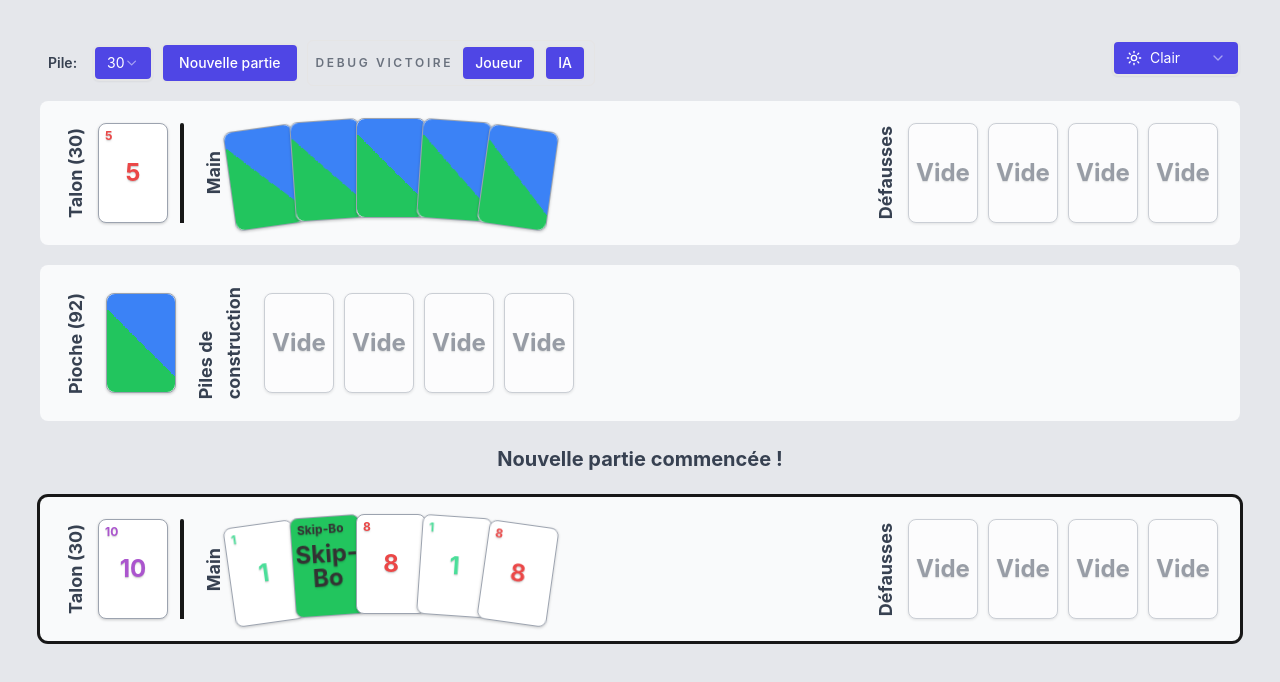
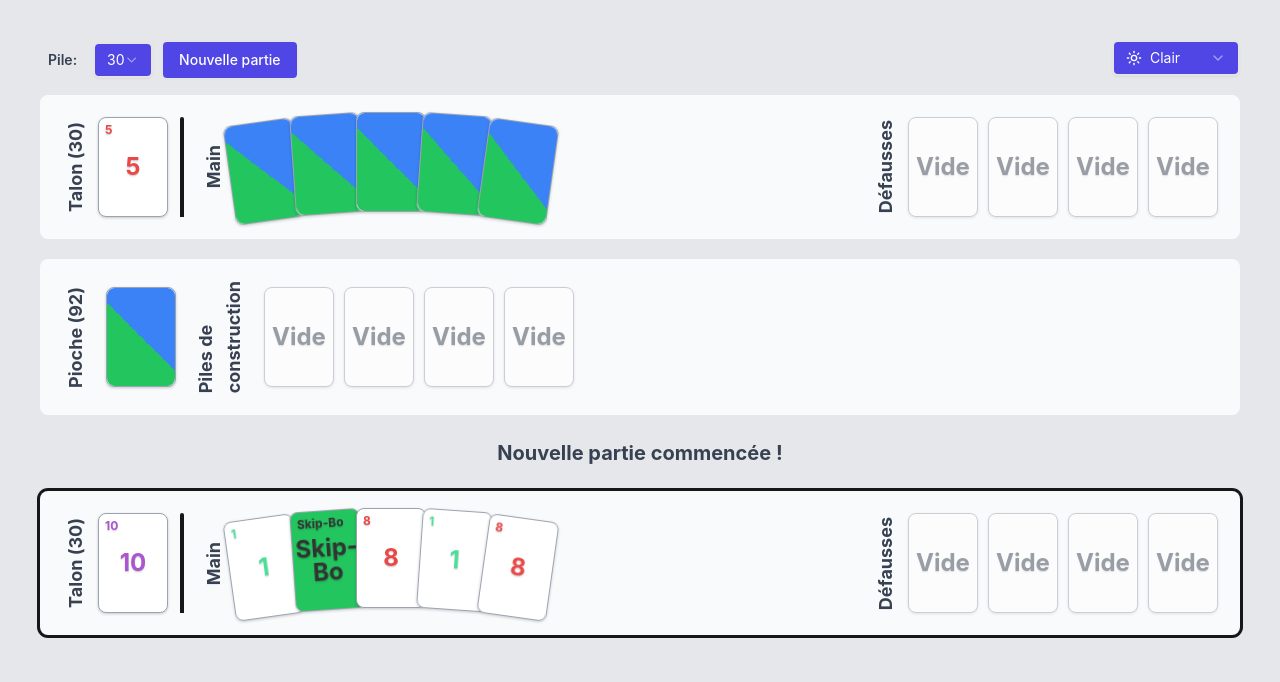
Before and after one commit to klbsjpolp/skip-bo, a React (Vite) app: page / in a window 1280 px wide. Shown: the top 682 px of the page. Built offline with nearby package versions, Linux system fonts and the light colour scheme.

Commit message:
Remove temporary victory debug controls

```diff
--- a/src/App.tsx
+++ b/src/App.tsx
@@ -8,7 +8,7 @@
 import { useEffect } from 'react';
 
 function App() {
-  const { gameState, initializeGame, selectCard, playCard, discardCard, clearSelection, canPlayCard, debugSetWinner } = useSkipBoGame();
+  const { gameState, initializeGame, selectCard, playCard, discardCard, clearSelection, canPlayCard } = useSkipBoGame();
   const { waitForAnimations } = useCardAnimation();
 
   // Connect the animation context with the service bridge
@@ -19,21 +19,8 @@
   return (
     <div id="main" className="min-h-screen p-4 lg:p-10">
       <div className="max-w-7xl mx-auto">
-        <div className="mb-2 flex flex-wrap items-start justify-between gap-2">
-          <div className="flex flex-wrap items-center gap-2">
-            <NewGame onNewGame={initializeGame} />
-            <div className="flex flex-wrap items-center gap-2 rounded-md border px-2 py-1">
-              <span className="text-xs font-semibold uppercase tracking-[0.22em] opacity-70">
-                Debug victoire
-              </span>
-              <Button variant="outline" size="sm" onClick={() => debugSetWinner(0)}>
-                Joueur
-              </Button>
-              <Button variant="outline" size="sm" onClick={() => debugSetWinner(1)}>
-                IA
-              </Button>
-            </div>
-          </div>
+        <div className="flex justify-between mb-2">
+          <NewGame onNewGame={initializeGame} />
           <ThemeSwitcher />
         </div>
         <GameBoard
--- a/src/hooks/useSkipBoGame.ts
+++ b/src/hooks/useSkipBoGame.ts
@@ -284,10 +284,6 @@
     dispatch({ type: 'CLEAR_SELECTION' });
   }, [dispatch]);
 
-  const debugSetWinner = useCallback((winnerIndex: number) => {
-    dispatch({ type: 'DEBUG_SET_WINNER', winnerIndex });
-  }, [dispatch]);
-
   const canPlayCardWrapper = useCallback((card: Card, buildPileIndex: number, gameState: GameState) => {
     return canPlayCard(card, buildPileIndex, gameState);
   }, []);
@@ -301,7 +297,6 @@
     playCard,
     discardCard,
     clearSelection,
-    debugSetWinner,
     canPlayCard: canPlayCardWrapper,
     getLatestGameState,
     setDifficulty: (difficulty: AIDifficulty) => dispatch({ type: 'SET_DIFFICULTY', difficulty }),
--- a/src/state/gameActions.ts
+++ b/src/state/gameActions.ts
@@ -11,5 +11,4 @@
   | { type: 'END_TURN' }
   | { type: 'RESET' }
   | { type: 'SET_DIFFICULTY'; difficulty: 'easy' | 'medium' | 'hard' }
-  | { type: 'DEBUG_SET_AI_HAND'; hand: Card[] }
-  | { type: 'DEBUG_SET_WINNER'; winnerIndex: number };
+  | { type: 'DEBUG_SET_AI_HAND'; hand: Card[] };
--- a/src/state/gameMachine.ts
+++ b/src/state/gameMachine.ts
@@ -29,12 +29,6 @@
     animationDuration: 0,
   },
   initial: 'setup',
-  on: {
-    DEBUG_SET_WINNER: {
-      actions: 'apply',
-      target: '#skipbo.finished',
-    },
-  },
   states: {
     setup: {
       always: [
--- a/src/state/gameReducer.ts
+++ b/src/state/gameReducer.ts
@@ -89,20 +89,6 @@
       // Clear selection to avoid stale indices
       draft.selectedCard = null;
       draft.message = 'Main IA forcée (debug)';
-      return;
-    }
-
-    case 'DEBUG_SET_WINNER': {
-      const winner = draft.players[action.winnerIndex];
-      if (!winner) {
-        return;
-      }
-
-      draft.currentPlayerIndex = action.winnerIndex;
-      draft.gameIsOver = true;
-      draft.winnerIndex = action.winnerIndex;
-      draft.selectedCard = null;
-      draft.message = MESSAGES.GAME_WON.replace('{player}', winner.isAI ? "l'IA" : 'le joueur');
       return;
     }
 
```
Also changed, not shown: 1 other file (tests, documents, lock files or other folders).
